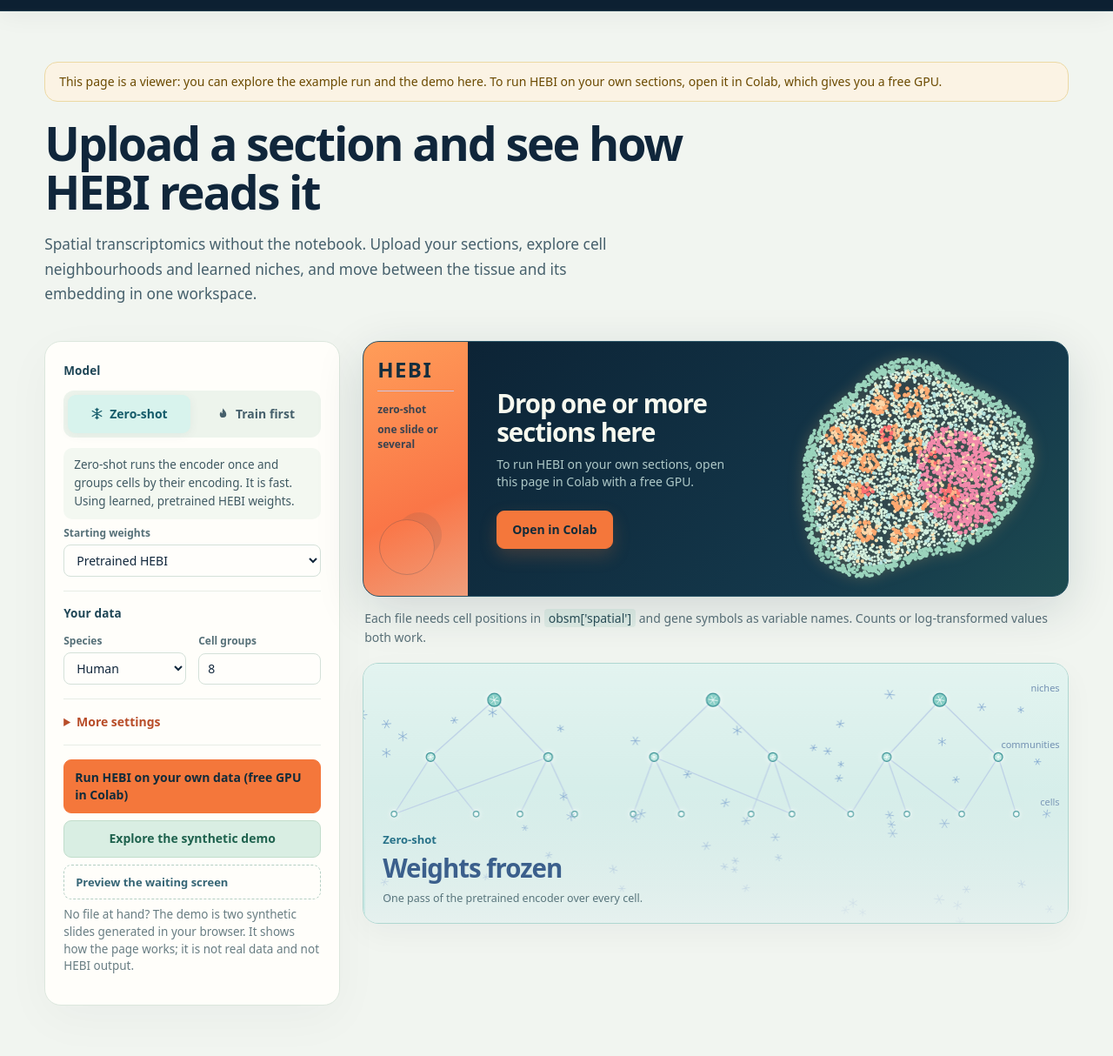
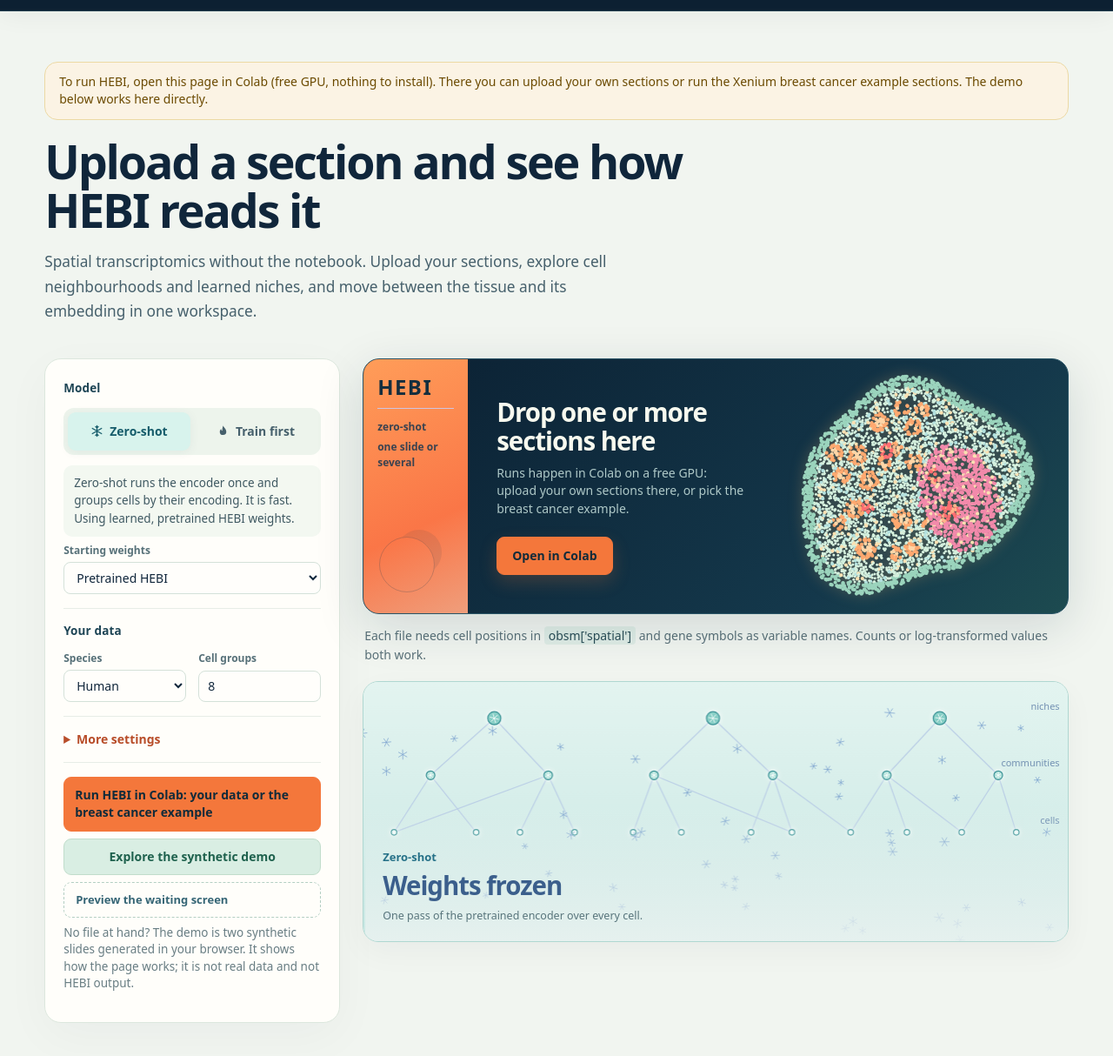
Before and after one commit to roxana9/hebi, a plain HTML site: page web/index.html in a window 1280 px wide. Shown: the part 56-1270 px from the top of the page at 87% size. Drawn offline with Linux system fonts and the light colour scheme; no server answers; a web font is replaced by a local one.

Commit message:
Web: point the viewer to Colab for runs

```diff
--- a/web/index.html
+++ b/web/index.html
@@ -608,7 +608,7 @@ body.train-active .brand-i-sigil { background:#ff9a45; clip-path:polygon(51% 0,7
       <section>
   <div class="demo-row">
     <button class="btn demo-btn" id="exampleBtn" hidden>Explore the breast cancer example</button>
-    <a class="btn demo-btn colab-btn" id="colabBtn" target="_blank" rel="noopener" hidden>Run HEBI on your own data (free GPU in Colab)</a>
+    <a class="btn demo-btn colab-btn" id="colabBtn" target="_blank" rel="noopener" hidden>Run HEBI in Colab: your data or the breast cancer example</a>
     <button class="btn demo-btn" id="demoBtn">Explore the synthetic demo</button>
     <button class="btn preview-btn" id="previewBtn" type="button">Preview the waiting screen</button>
     <p>No file at hand? The demo is two synthetic slides generated in your browser. It shows how the
@@ -1720,13 +1720,13 @@ async function checkServer() {
   } catch (_) {
     health = null;
     const n = $("#serverNote"); n.hidden = false; n.className = "notice";
-    n.textContent = "This page is a viewer: you can explore the example run and the demo here. To run HEBI on your own sections, open it in Colab, which gives you a free GPU.";
+    n.textContent = "To run HEBI, open this page in Colab (free GPU, nothing to install). There you can upload your own sections or run the Xenium breast cancer example sections. The demo below works here directly.";
     $("#colabBtn").hidden = false;
   }
   const ok = !!(health && health.ok);
   $("#pickBtn").disabled = !ok; if (!ok) $("#dropSub").textContent = "uploads need the HEBI server";
   if (!health) {          // viewer mode: running on your own data happens in Colab
-    $("#dropSub").textContent = "To run HEBI on your own sections, open this page in Colab with a free GPU.";
+    $("#dropSub").textContent = "Runs happen in Colab on a free GPU: upload your own sections there, or pick the breast cancer example.";
     $("#pickBtn").disabled = false; $("#pickBtn").textContent = "Open in Colab";
     $("#pickBtn").onclick = () => window.open(COLAB_URL, "_blank", "noopener");
   }
```
